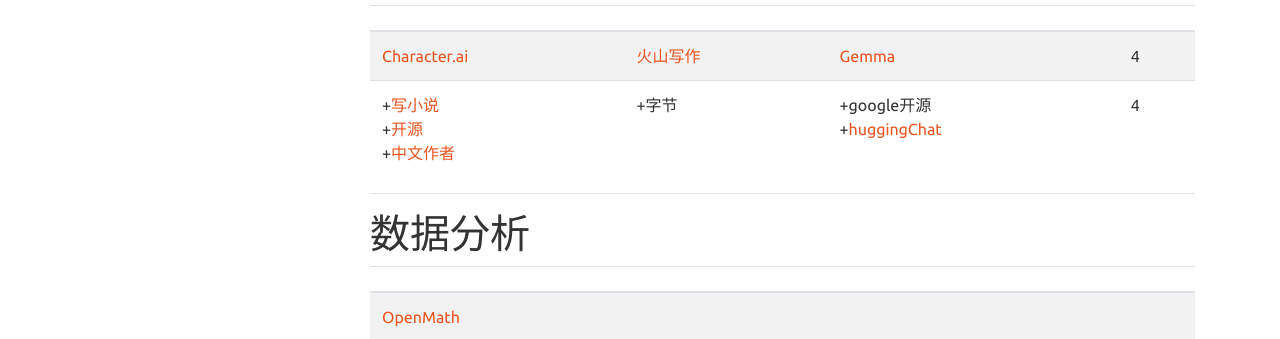
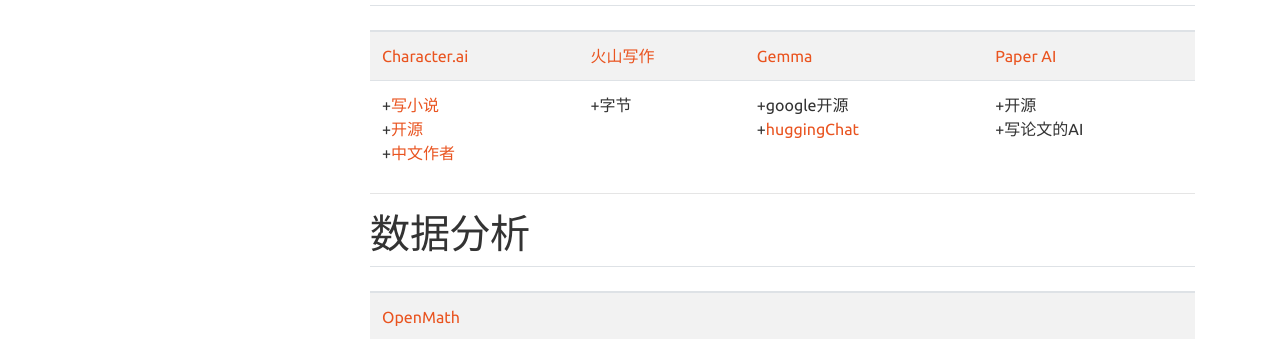
Before and after one commit to yxzysy/yxzysy.github.io, a plain HTML site: page index.html in a window 1280 px wide. Shown: the part 709-1048 px from the top of the page. Drawn offline with nearby package versions, Linux system fonts and the light colour scheme.

Commit message:
add PaperAI

```diff
--- a/index.html
+++ b/index.html
@@ -185,13 +185,13 @@
 <td><a href="https://beta.character.ai/">Character.ai</a></td>
 <td><a href="https://www.writingo.net/">火山写作</a></td>
 <td><a href="https://www.kaggle.com/models/google/gemma">Gemma</a></td>
-<td>4</td>
+<td><a href="https://github.com/14790897/paper-ai">Paper AI</a></td>
 </tr>
 <tr>
 <td>+<a href="https://twitter.com/Xianbao_QIAN/status/1755076636914110614">写小说</a><br>+<a href="https://huggingface.co/thu-coai/CharacterGLM-6B">开源</a><br>+<a href="https://arxiv.org/abs/2311.16832">中文作者</a></td>
 <td>+字节</td>
 <td>+google开源<br>+<a href="https://huggingface.co/chat">huggingChat</a></td>
-<td>4</td>
+<td>+开源<br>+写论文的AI</td>
 </tr>
 </tbody>
 </table>
@@ -369,5 +369,5 @@
 
 <!--
 MkDocs version : 1.5.3
-Build Date UTC : 2024-02-21 14:00:53.915676+00:00
+Build Date UTC : 2024-02-22 15:28:03.765319+00:00
 -->
```
Also changed, not shown: search/search_index.json (+1 -1 lines), 1 other file.
